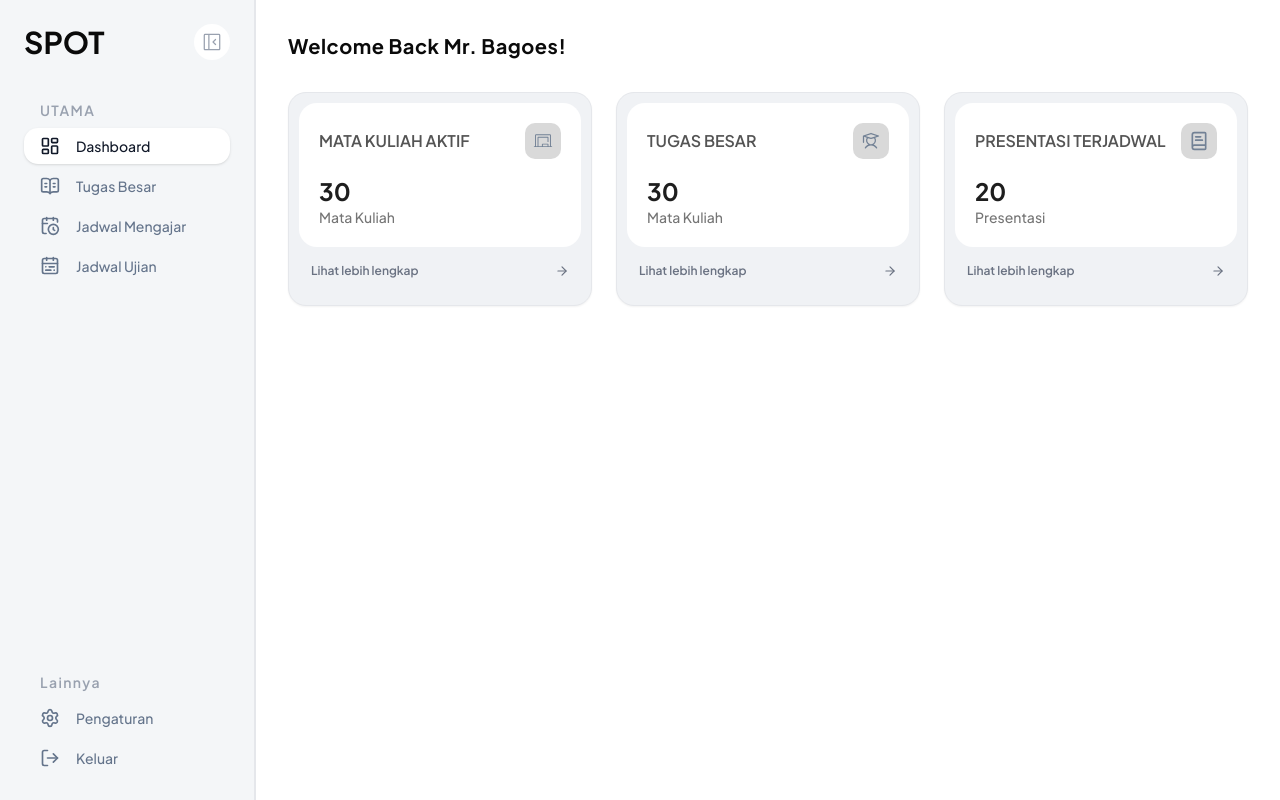
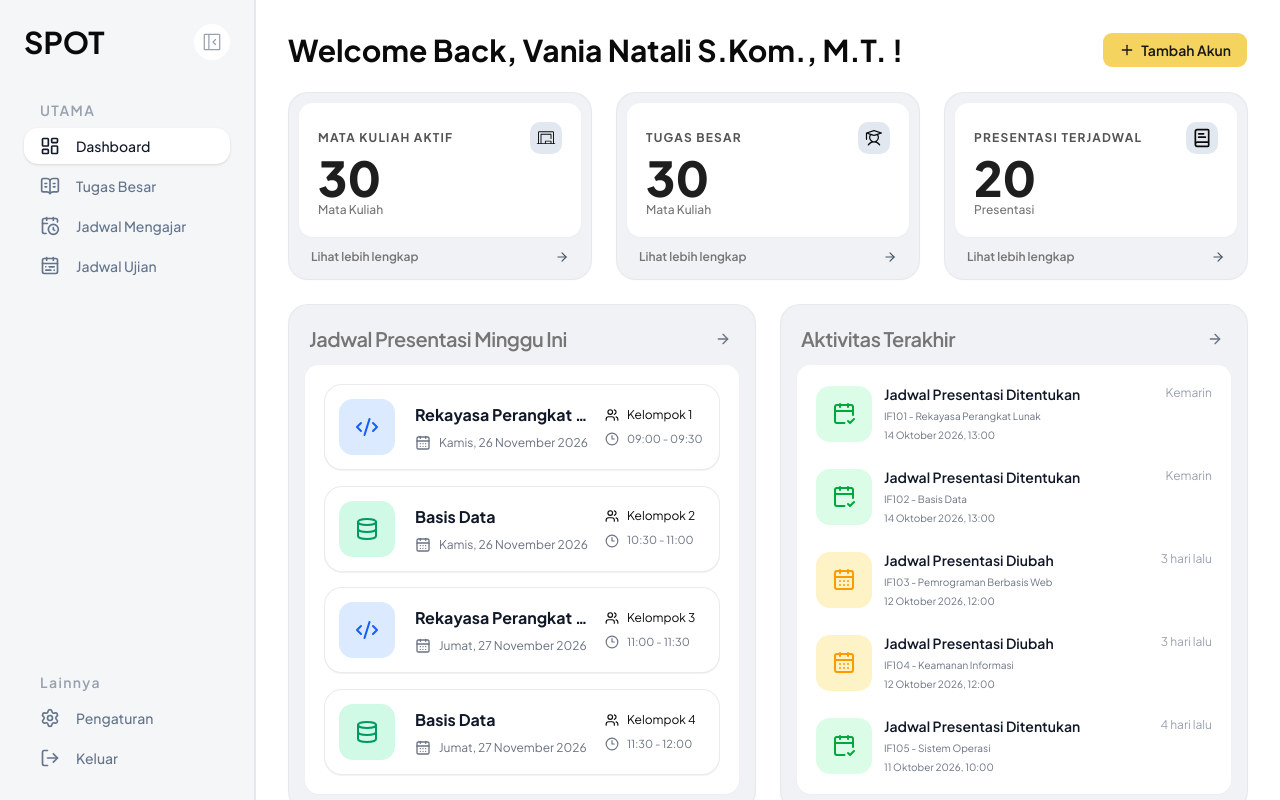
Before and after one commit to SPOT-RPL/spot-frontend, a React (Vite) app: page /dosen in a window 1280 px wide. Built offline with nearby package versions, Linux system fonts and the light colour scheme.

Commit message:
Dasboard Dosen

```diff
--- a/src/main.tsx
+++ b/src/main.tsx
@@ -8,7 +8,7 @@ import MainLayout from "@/layouts/MainLayout.tsx";
 
 import AdminDashboard from "@/pages/Admin/Dashboard.tsx";
 import Mahasiswa from "@/pages/Mahasiswa.tsx";
-import Dosen from "@/pages/Dosen.tsx";
+import Dosen from "@/pages/Dosen/Dosen.tsx";
 import MataKuliah from "@/pages/MataKuliah.tsx";
 import JadwalTugas from "@/pages/JadwalTugas.tsx";
 import TugasBesar from "@/pages/TugasBesar.tsx";
--- a/src/pages/Admin/Dashboard.tsx
+++ b/src/pages/Admin/Dashboard.tsx
@@ -236,7 +236,7 @@ export default function Admin() {
                         <div>{jadwal.time}</div>
                       </TableCell>
                       <TableCell>
-                        <Badge variant={jadwal.status}>{jadwal.status}</Badge>
+                        <Badge variant="blue">{jadwal.status}</Badge>
                       </TableCell>
                     </TableRow>
                   ))}
--- a/src/pages/Dosen.tsx
+++ /dev/null
@@ -1,21 +0,0 @@
-import type {CardConfig} from "@/types/CardStat.types.ts";
-import {useMemo} from "react";
-import {getCard} from "@/config/cardStat.config.ts";
-import {StatCard} from "@/components/card/StatCard.tsx";
-
-export default function Dosen() {
-    const role="Dosen";
-    const cardConfig: CardConfig =useMemo(()=> getCard(role), [role])
-    return(
-        <div className="flex flex-col gap-8 p-8">
-            <header>
-                <h1 className="text-xl font-bold tracking-wide capitalize">welcome back Mr. Bagoes!</h1>
-            </header>
-            <div className="grid grid-cols-3 gap-6">
-                {cardConfig.cards.map((card, index)=> (
-                    <StatCard key={index} item={card}/>
-                ))}
-            </div>
-        </div>
-    )
-}
--- /dev/null
+++ b/src/pages/Dosen/Dosen.tsx
@@ -0,0 +1,271 @@
+import {useMemo} from "react";
+import {getCard} from "@/config/cardStat.config.ts";
+import Card, { CardContent } from "@/components/card/Card"
+
+import {
+    ArrowRight,
+    CalendarCheck2,
+    CalendarDays,
+    Clock3,
+    Code2,
+    Database,
+    Users,
+    PlusIcon,
+} from "lucide-react";
+import { Button } from "@/components/ui/button";
+import { div } from "framer-motion/client";
+
+// Dummy data nnt hapus aja
+const dataDosen = [
+  {
+    id : 1,
+    name : "Vania Natali S.Kom., M.T."
+  },
+];
+
+const jadwalPresentasi = [
+  {
+    id: 1,
+    title: "Rekayasa Perangkat Lunak",
+    date: "Kamis, 26 November 2026",
+    startTime: "09:00",
+    endTime: "09:30",
+    group: "Kelompok 1",
+    icon: Code2,
+    color: "bg-blue-100 text-blue-600",
+  },
+  {
+    id: 2,
+    title: "Basis Data",
+    date: "Kamis, 26 November 2026",
+    startTime: "10:30",
+    endTime: "11:00",
+    group: "Kelompok 2",
+    icon: Database,
+    color: "bg-emerald-100 text-emerald-600",
+  },
+  {
+    id: 3,
+    title: "Rekayasa Perangkat Lunak",
+    date: "Jumat, 27 November 2026",
+    startTime: "11:00",
+    endTime: "11:30",
+    group: "Kelompok 3",
+    icon: Code2,
+    color: "bg-blue-100 text-blue-600",
+  },
+  {
+    id: 4,
+    title: "Basis Data",
+    date: "Jumat, 27 November 2026",
+    startTime: "11:30",
+    endTime: "12:00",
+    group: "Kelompok 4",
+    icon: Database,
+    color: "bg-emerald-100 text-emerald-600",
+  },
+];
+
+const aktivitasTerakhir = [
+  {
+    id: 1,
+    title: "Jadwal Presentasi Ditentukan",
+    course: "IF101 - Rekayasa Perangkat Lunak",
+    datetime: "14 Oktober 2026, 13:00",
+    timeAgo: "Kemarin",
+    icon: CalendarCheck2,
+    color: "bg-green-100 text-green-600",
+  },
+  {
+    id: 2,
+    title: "Jadwal Presentasi Ditentukan",
+    course: "IF102 - Basis Data",
+    datetime: "14 Oktober 2026, 13:00",
+    timeAgo: "Kemarin",
+    icon: CalendarCheck2,
+    color: "bg-green-100 text-green-600",
+  },
+  {
+    id: 3,
+    title: "Jadwal Presentasi Diubah",
+    course: "IF103 - Pemrograman Berbasis Web",
+    datetime: "12 Oktober 2026, 12:00",
+    timeAgo: "3 hari lalu",
+    icon: CalendarDays,
+    color: "bg-amber-100 text-amber-500",
+  },
+  {
+    id: 4,
+    title: "Jadwal Presentasi Diubah",
+    course: "IF104 - Keamanan Informasi",
+    datetime: "12 Oktober 2026, 12:00",
+    timeAgo: "3 hari lalu",
+    icon: CalendarDays,
+    color: "bg-amber-100 text-amber-500",
+  },
+  {
+    id: 5,
+    title: "Jadwal Presentasi Ditentukan",
+    course: "IF105 - Sistem Operasi",
+    datetime: "11 Oktober 2026, 10:00",
+    timeAgo: "4 hari lalu",
+    icon: CalendarCheck2,
+    color: "bg-green-100 text-green-600",
+  },
+];
+
+export default function Dosen() {
+  const role = "Dosen";
+  const cardConfig = useMemo(() => getCard(role), [role]);
+
+  return (
+    <div className="px-4 py-6 md:px-8 md:py-8 w-full min-w-0 flex flex-col gap-6">
+      <header className="flex items-center justify-between w-full">
+        <div className="flex flex-col gap-1">
+          {dataDosen.map((dosen, index) => (
+            <h1 key={dosen.id} className="text-3xl font-bold">Welcome Back, {dosen.name} !
+            </h1>
+          ))}
+        </div>
+        <Button variant="third">
+          <PlusIcon size={4} /> Tambah Akun
+        </Button>
+      </header>
+
+      <section className="w-full grid grid-cols-1 sm:grid-cols-2 xl:grid-cols-3 gap-4 md:gap-6">
+        {cardConfig.cards.map((card, index) => {
+          const IconComponent = card.icon;
+          return (
+            <Card key={index}>
+              <Card.Content>
+                <div className="flex justify-between items-center w-full">
+                  <span className="text-xs font-bold tracking-widest uppercase text-[#545454] ">
+                    {card.title}
+                  </span>
+                  <div className="w-8 h-8 flex justify-center items-center bg-[#E2E8F0] rounded-lg">
+                    <IconComponent size={20} />
+                  </div>
+                </div>
+                <div className="text-5xl font-extrabold text-[#1E1E1E]">
+                  {card.statistic}
+                </div>
+                <div className="text-xs font-medium text-[#757575]">
+                  {card.unit}
+                </div>
+              </Card.Content>
+              <Card.Footer to={card.path}></Card.Footer>
+            </Card>
+          );
+        })}
+      </section>
+
+      <section className="w-full min-w-0">
+        <div className="w-full grid grid-cols-1 xl:grid-cols-2 gap-6 items-stretch">
+          <Card padding="md" className="h-full">
+            <Card.Header
+              title="Jadwal Presentasi Minggu Ini"
+              action={
+                <ArrowRight className="w-4 h-4 text-gray-500 hover:text-gray-900 transition-colors" />
+              }
+              actionTo="aktivitas"
+            />
+            <Card.Content className="flex flex-col gap-3">
+              {jadwalPresentasi.map((jadwal, idx) => {
+                return (
+                  <div
+                    key={idx}
+                    className="bg-white rounded-2xl border border-gray-200/80 p-3.5 flex items-center gap-5 hover:border-gray-300 transition-colors shadow-2xs"
+                  >
+                    <div className={`w-14 h-14 shrink-0 rounded-xl flex items-center justify-center ${jadwal.color}`}>
+                      <jadwal.icon size={24} />
+                    </div>
+
+                    <div
+                    className="flex items-center justify-between gap-3 flex-1 min-w-0">
+
+                    {/* Bagian Kiri : Nama Matkul + Tanggal */}
+                    <div className="flex flex-col min-w-0 gap-2">
+                      <span className="text-sm md:text-base font-bold text-gray-900 truncate">
+                        {jadwal.title}
+                      </span>
+
+                      <div className="flex items-center flex-nowrap gap-2 text-gray-500 whitespace-nowrap">
+                        <CalendarDays size={16} className="shrink-0"/>
+                        <p className="text-[11px] md:text-xs whitespace-nowrap">
+                          {jadwal.date}
+                        </p>
+                      </div>
+                    </div>
+
+                    {/* Bagian Kanan : Kelompok sama Waktu jam */}
+                    <div className="w-[100px] shrink-0 flex flex-col gap-2">
+                      <div className="grid grid-cols-[14px_1fr] items-center gap-2">
+                        <Users size={14} className="shrink-0"/>
+                        <span className="text-[11px] md:text-xs whitespace-nowrap text-left">
+                          {jadwal.group}
+                        </span>
+                      </div>
+
+                      <div className="grid grid-cols-[14px_1fr] items-center gap-2 text-gray-500">
+                        <Clock3 size={14} className="shrink-0"/>
+                        <p className="text-[11px] whitespace-nowrap text-left">
+                          {jadwal.startTime} - {jadwal.endTime}
+                        </p>
+                      </div>
+                    </div>
+                   </div>
+                </div>
+                );
+              })}
+            </Card.Content>
+          </Card>
+
+          {/* Card Kiri */}
+          <Card padding="md" className="h-full">
+            <Card.Header
+              title="Aktivitas Terakhir"
+              action={
+                <ArrowRight className="w-4 h-4 text-gray-500 hover:text-gray-900 transition-colors" />
+              }
+              actionTo="jadwal-presentasi"
+            />
+            <Card.Content className="flex flex-col gap-6">
+              {aktivitasTerakhir.map((aktivitas, idx) => {
+                const IconCommponent = aktivitas.icon;
+                return(
+                  <div key={idx} className="flex items-center gap-3 min-w-0">
+
+                    <div className={`w-14 h-14 shrink-0 rounded-xl flex items-center justify-center ${aktivitas.color}`}>
+                      <IconCommponent size={24}/>
+                    </div>
+
+                    {/* Aktivitas terakhir */}
+                    <div className="flex flex-col flex-1 min-w-0 gap-1">
+                      <span className="text-[14px] font-semibold text-gray-900">
+                        {aktivitas.title}
+                      </span>
+
+                      <span className="text-[10px] text-gray-500">
+                        {aktivitas.course}
+                      </span>
+
+                      <span className="text-[10px] text-gray-500">
+                        {aktivitas.datetime}
+                      </span>
+                    </div>
+
+                    <span className="text-[12px] text-gray-400 whitespace-nowrap self-start">
+                      {aktivitas.timeAgo}
+                    </span>
+
+                  </div>
+                );
+              })}
+            </Card.Content>
+          </Card>
+
+        </div>
+      </section>
+    </div>
+  );
+}
```
